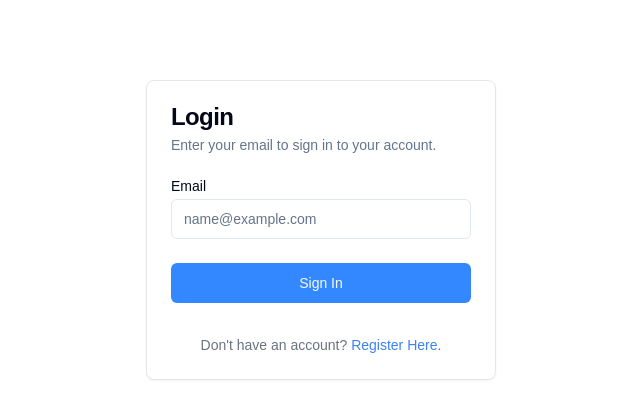
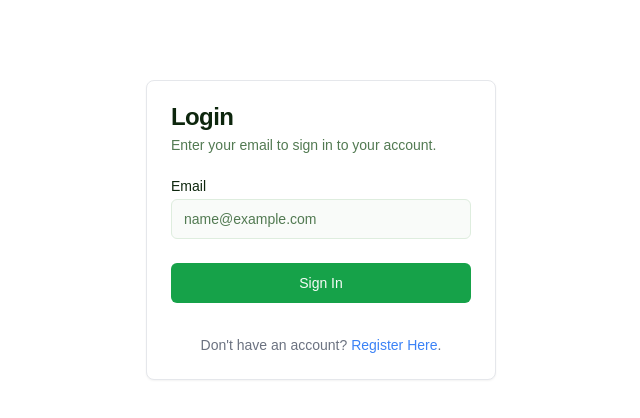
Before and after one commit to Nodica28/iconad-learning-ai, a Next.js app: page /login in a window 1280 px wide. Shown: the top 418 px of the page, without its empty margins (319-959 px from the left). Built offline with nearby package versions, Linux system fonts and the light colour scheme.

Commit message:
style: update color palette and theme variables in globals.css

```diff
--- a/src/app/globals.css
+++ b/src/app/globals.css
@@ -4,58 +4,59 @@
 
 @layer base {
   :root {
-    --background: 0 0% 100%;
-    --foreground: 222.2 84% 4.9%;
-    --card: 0 0% 100%;
-    --card-foreground: 222.2 84% 4.9%;
-    --popover: 0 0% 100%;
-    --popover-foreground: 222.2 84% 4.9%;
-    --primary: 215 100% 60%;
-    --primary-foreground: 210 40% 98%;
-    --secondary: 200, 0%, 86%;
-    --secondary-foreground: 222.2 47.4% 11.2%;
-    --muted: 210 40% 96.1%;
-    --muted-foreground: 215.4 16.3% 46.9%;
-    --accent: 210 40% 96.1%;
-    --accent-foreground: 222.2 47.4% 11.2%;
-    --destructive: 0 84.2% 60.2%;
-    --destructive-foreground: 210 40% 98%;
-    --border: 214.3 31.8% 91.4%;
-    --input: 214.3 31.8% 91.4%;
-    --ring: 222.2 84% 4.9%;
+    --background: 120 25% 98%;
+    --foreground: 120 50% 10%;
+    --card: 120 25% 100%;
+    --card-foreground: 120 50% 10%;
+    --popover: 120 25% 100%;
+    --popover-foreground: 120 50% 10%;
+    --primary: 142 76% 36%;
+    --primary-foreground: 120 40% 98%;
+    --primary-light: 142 50% 70%;
+    --secondary: 120 20% 92%;
+    --secondary-foreground: 120 50% 15%;
+    --muted: 120 25% 95%;
+    --muted-foreground: 120 20% 40%;
+    --accent: 142 50% 90%;
+    --accent-foreground: 120 50% 15%;
+    --destructive: 0 84% 60%;
+    --destructive-foreground: 120 40% 98%;
+    --border: 120 30% 90%;
+    --input: 120 30% 90%;
+    --ring: 142 76% 36%;
     --radius: 0.75rem;
-    --chart-1: 12 76% 61%;
-    --chart-2: 173 58% 39%;
-    --chart-3: 197 37% 24%;
-    --chart-4: 43 74% 66%;
-    --chart-5: 27 87% 67%;
+    --chart-1: 142 76% 36%;
+    --chart-2: 160 70% 40%;
+    --chart-3: 130 60% 45%;
+    --chart-4: 100 65% 50%;
+    --chart-5: 170 65% 40%;
   }
 
   .dark {
-    --background: 222.2 84% 4.9%;
-    --foreground: 210 40% 98%;
-    --card: 222.2 84% 4.9%;
-    --card-foreground: 210 40% 98%;
-    --popover: 222.2 84% 4.9%;
-    --popover-foreground: 210 40% 98%;
-    --primary: 210 40% 98%;
-    --primary-foreground: 222.2 47.4% 11.2%;
-    --secondary: 217.2 32.6% 17.5%;
-    --secondary-foreground: 210 40% 98%;
-    --muted: 217.2 32.6% 17.5%;
-    --muted-foreground: 215 20.2% 65.1%;
-    --accent: 217.2 32.6% 17.5%;
-    --accent-foreground: 210 40% 98%;
+    --background: 120 30% 8%;
+    --foreground: 120 40% 90%;
+    --card: 120 30% 10%;
+    --card-foreground: 120 40% 90%;
+    --popover: 120 30% 10%;
+    --popover-foreground: 120 40% 90%;
+    --primary: 142 70% 45%;
+    --primary-foreground: 120 40% 10%;
+    --secondary: 120 30% 20%;
+    --secondary-foreground: 120 40% 90%;
+    --muted: 120 30% 20%;
+    --muted-foreground: 120 20% 70%;
+    --accent: 120 30% 25%;
+    --accent-foreground: 120 40% 90%;
     --destructive: 0 62.8% 30.6%;
-    --destructive-foreground: 210 40% 98%;
-    --border: 217.2 32.6% 17.5%;
-    --input: 217.2 32.6% 17.5%;
-    --ring: 212.7 26.8% 83.9;
-    --chart-1: 220 70% 50%;
-    --chart-2: 160 60% 45%;
-    --chart-3: 30 80% 55%;
-    --chart-4: 280 65% 60%;
-    --chart-5: 340 75% 55%;
+    --destructive-foreground: 120 40% 90%;
+    --border: 120 30% 25%;
+    --input: 120 30% 25%;
+    --ring: 142 70% 45%;
+    --chart-1: 142 70% 45%;
+    --chart-2: 160 65% 40%;
+    --chart-3: 130 60% 35%;
+    --chart-4: 100 55% 40%;
+    --chart-5: 170 60% 35%;
   }
 }
 
```
